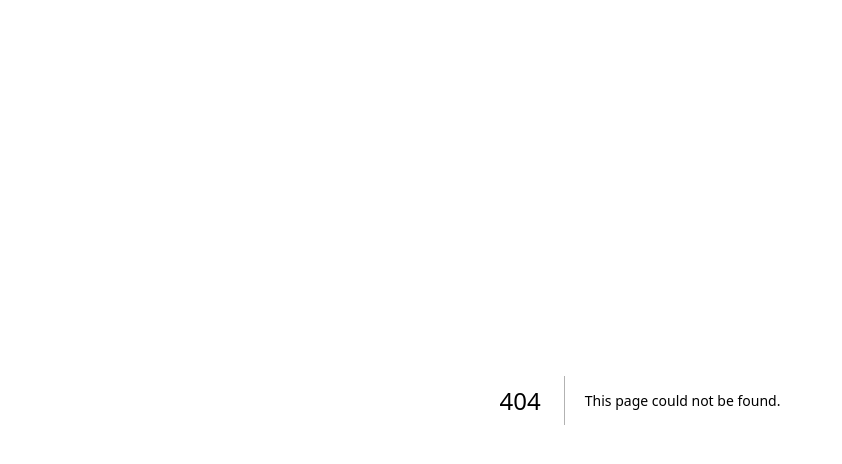
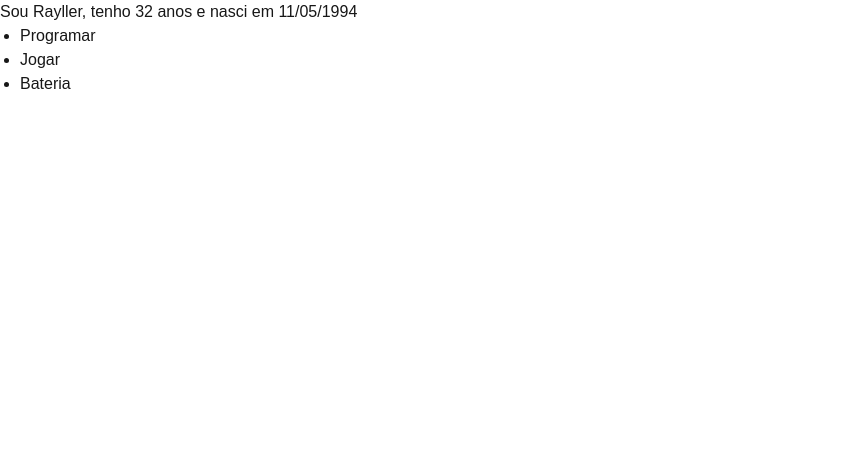
Before and after one commit to RayllerEmery/fundamentos-react, a Next.js app: page /nivel-0 in a window 1280 px wide. Before the commit this address had no page. Shown: the top 464 px of the page, without its empty margins (0-842 px from the left). Built offline with nearby package versions, Linux system fonts and the light colour scheme.

Commit message:
initial commit

```diff
--- /dev/null
+++ b/src/app/nivel-0/page.tsx
@@ -0,0 +1,13 @@
+import { Hobbies } from "@/components/Hobbies";
+import { MeuNome } from "@/components/MeuNome";
+
+const Page = () => {
+  return (
+    <div>
+      <MeuNome name="Rayller" age={32} birthDate={new Date(1994, 4, 11)}/>
+      <Hobbies />
+    </div>
+  );
+}
+
+export default Page;
--- /dev/null
+++ b/src/components/Hobbies.tsx
@@ -0,0 +1,7 @@
+export const Hobbies = () => (
+    <ul className="list-disc pl-5">
+        <li>Programar</li>
+        <li>Jogar</li>
+        <li>Bateria</li>
+    </ul>
+);
--- /dev/null
+++ b/src/components/MeuNome.tsx
@@ -0,0 +1,5 @@
+import { FC } from "react";
+
+export const MeuNome: FC<{ name: string, age: number, birthDate: Date }> = (props) => {
+    return <h3>Sou {props.name}, tenho {props.age} anos e nasci em {props.birthDate.toLocaleDateString("pt-BR")}</h3>
+}
```
